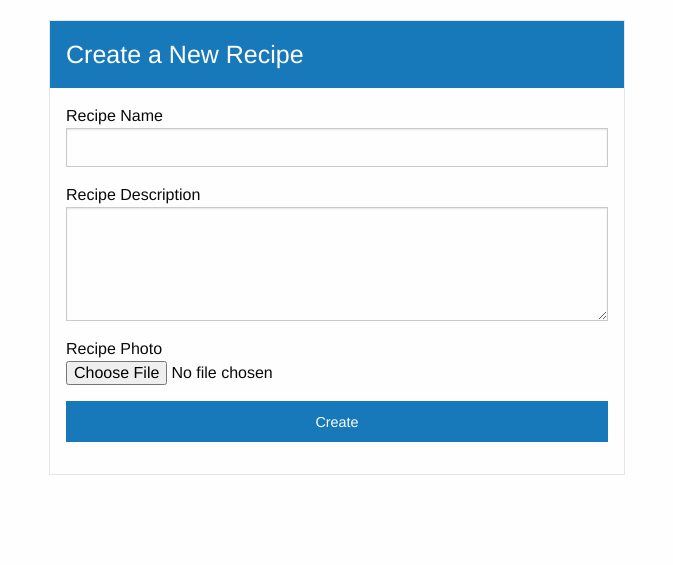
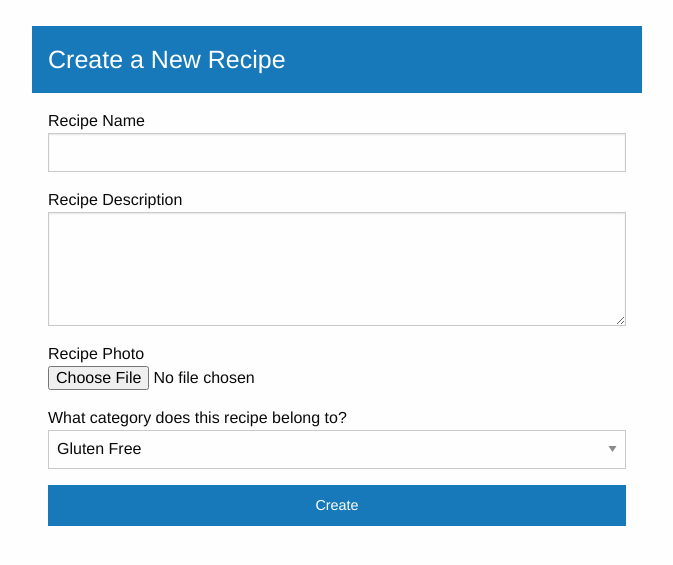
Before and after one commit to ChicoState/Revercipe, a Django app: page /create_recipe/ in a window 1280 px wide. Shown: the part 55-620 px from the top of the page, without its empty margins (303-976 px from the left). Run offline with Django 3.2, Linux system fonts and the light colour scheme; some libraries are stand-ins or nearby versions.

Commit message:
close #53, close #55, User can now add/search by recipe category

```diff
--- a/RevercipeApp/forms.py
+++ b/RevercipeApp/forms.py
@@ -76,27 +76,51 @@ class filter_sidebar_form(forms.Form):
     ingredient_list = []
     ingredient_add = forms.CharField(required=False)
     max_calories = forms.IntegerField(required=False)
+    category_add = forms.CharField(required=False)
+
     def getIngredient(self):
         data=self.cleaned_data["ingredient_add"]
         return data
     def getMaxCals(self):
         data = self.cleaned_data["max_calories"]
         return data
+    def getCategory(self):
+        data = self.cleaned_data["category_add"]
+        return data
 
 class RecipeForm(forms.Form):
+    CATEGORY_CHOICES=[
+        ('gluten free', 'Gluten Free'),
+        ('vegan', 'Vegan'),
+        ('keto', 'Keto'),
+        ('mediterranean', 'Mediterranean'),
+        ('mexican', 'Mexican'),
+        ('breakfast', 'Breakfast'),
+        ('lunch', 'Lunch'),
+        ('dinner', 'Dinner'),
+        ('brunch', 'Brunch')
+    ]
+
     name = forms.CharField(label='Recipe Name',max_length = 100)
     description = forms.CharField(label='Recipe Description', max_length=500, widget=forms.Textarea(attrs={'rows':4, 'cols':5}))
     image = forms.ImageField(label = 'Recipe Photo', required=False)
+    categories = forms.CharField(label='What category does this recipe belong to?', widget=forms.Select(choices=CATEGORY_CHOICES))
 
-    def save(self, commit=True):
+    def save(self, request, commit=True):
         new_recipe = models.RecipeModel(
             name = self.cleaned_data["name"],
             description = self.cleaned_data["description"],
-            image = self.cleaned_data["image"]
+            image = self.cleaned_data["image"],
+            author = request.user
         )
 
         if commit:
             new_recipe.save()
+            new_category = models.CategoryModel(name=self.cleaned_data["categories"])
+            new_category.save()
+            new_category.recipes.set(models.RecipeModel.objects.filter(pk=new_recipe.id))
+            new_category.save()
+
         return new_recipe
 
 class IngredientForm(forms.Form):
--- a/RevercipeApp/static/css/app.css
+++ b/RevercipeApp/static/css/app.css
@@ -36,6 +36,7 @@
     float: right;
     margin-right: 2%;
 }
+
 .add_i_6
 {
     width: 49%;
@@ -48,11 +49,29 @@
     width: 49%;
     margin-top: 1%;
 }
+
 .bg_1779ba
 {
     background-color: #1779ba;
 }
+
 .center
 {
     align-content: center;
 }
+
+.mt-2{
+    margin-top:2%;
+}
+
+.bg-color{
+    background-color: #1779ba;
+}
+
+.ac-center {
+    align-content: center;
+}
+
+.col-white{
+    color: white;
+}
--- a/RevercipeApp/templates/base.html
+++ b/RevercipeApp/templates/base.html
@@ -9,7 +9,7 @@
 
     <title>Revercipe</title>
     <link rel="stylesheet" href="{% static 'css/foundation.css' %}">
-    <link rel="stylesheet" href="{% static 'css/app.css' %}">
+    <link rel="stylesheet" type="text/css" href="{%static "css/app.css" %}">
     <!-- <link rel="stylesheet" href="//code.jquery.com/ui/1.12.1/themes/base/jquery-ui.css"> -->
 
     {% block css %}
@@ -70,6 +70,7 @@
   {% block content %}
   {% endblock content %}
   {% endblock body %}
+
   </body>
 
   <script type="text/javascript" src="{% static '/js/app.js' %}"></script>
--- a/RevercipeApp/templates/create_recipe.html
+++ b/RevercipeApp/templates/create_recipe.html
@@ -2,13 +2,16 @@
 {% load static %}
 {% block content %}
 
-<div class="card" style="width: 45%; align-content: center;  margin: 0 auto;
-                                     margin-top: 20px;    float: none;">
-    <div class="card-divider" style="background-color: #1779ba;">
-      <h4 style="color: white;">Create a New Recipe</h4>
+
+
+<div class="grid-x grid-padding-x mt-2">
+  <div class="large-6 large-offset-3 cell">
+
+    <div class="card-divider bg-color">
+      <h4 class="col-white">Create a New Recipe</h4>
     </div>
 
-    <div class="card-section" style="align-content: center; ">
+    <div class="card-section">
         <form action = "/create_recipe/" enctype="multipart/form-data" method="POST">
             {% csrf_token %}
             {{form.name.label}}
@@ -19,6 +22,9 @@
 
             {{form.image.label}}
             {{form.image}}
+
+            {{form.categories.label}}
+            {{form.categories}}
 
             <input type = "submit" class="button expanded" value="Create" />
         </form>
--- a/RevercipeApp/templates/registration/login.html
+++ b/RevercipeApp/templates/registration/login.html
@@ -1,6 +1,7 @@
 {% extends "base.html" %}
 {% load static %}
 {% block content %}
+
 <div class="grid-x grid-padding-x">
   <div class="large-4 medium-4 small-12 large-offset-4 medium-offset-4 cell">
     <h4 class="text-center">Login</h4>
--- a/RevercipeApp/views.py
+++ b/RevercipeApp/views.py
@@ -25,9 +25,18 @@ def index(request):
 
     if(not request.session.has_key("ingredients")):
         request.session["ingredients"] = []
+
+    if(not request.session.has_key("maxcals")):
+        request.session["ingredients"] = None
+
+    if(not request.session.has_key("categories")):
+        request.session["categories"] = []
+
     if request.GET.get('Clear') == "Clear":
         request.session["ingredients"] = []
         request.session["maxcals"] = None
+        request.session["categories"] = []
+
     if request.method == "GET":
         nav_form = forms.top_search_form(request.GET)
         filter_form = forms.filter_sidebar_form(request.GET)
@@ -54,30 +63,56 @@ def index(request):
                 for ing in ingredientObjects:
                     for recipe in ing.recipes.all():
                         recipes.append(recipe)
+
         if filter_form.is_valid() and request.method== "GET" and 'ingredient_add' in request.GET:
             ingredient = filter_form.getIngredient()
             maxcals = filter_form.getMaxCals()
+            category = filter_form.getCategory()
+
             if(not request.session.has_key("ingredients")):
                 request.session["ingredients"] = []
+
+            if(not request.session.has_key("categories")):
+                request.session["categories"] = []
+
             if len(ingredient) != 0:
                 request.session["ingredients"].append(ingredient)
+
+            if len(category) != 0:
+                request.session["categories"].append(category)
+
             request.session["maxcals"] = maxcals
             recipes = []
+
             for i in request.session["ingredients"]:
                 queryset =  Q(name__icontains=i)
             ingredientObjects = models.IngredientModel.objects.filter(queryset)
-            print(request.session["ingredients"])
+
+            for i in request.session["categories"]:
+                queryset =  Q(name__icontains=i)
+            categoryObjects = models.CategoryModel.objects.filter(queryset)
+
             if(request.session["maxcals"] != None):
                ingredientObjects = models.IngredientModel.objects.filter(calories__lte = maxcals)
+
             for i in ingredientObjects:
                 for recipe in i.recipes.all():
                     recipes.append(recipe)
+
+            for recipe in recipes:
+                for category in categoryObjects:
+                    if recipe not in category.recipes.all():
+                        recipes.remove(recipe)
+
+            filter_form = forms.filter_sidebar_form()
     else:
         request.session["ingredients"] = []
+        request.session["categories"] = []
         filter_form = forms.filter_sidebar_form()
         nav_form = forms.top_search_form()
         res = ""
         type = ""
+
     for recipe in recipes:
         if request.user.is_authenticated:
             favorite = models.Favorite.objects.get_or_create(recipe=recipe, user=request.user)
@@ -107,15 +142,27 @@ def index(request):
                 "rating": total
             }]
 
-    filtered_ingredients = [i for i in request.session["ingredients"]]
+
+    filtered_ingredients = []
+
+    for ingredient in request.session["ingredients"]:
+        if ingredient not in filtered_ingredients:
+            filtered_ingredients.append(ingredient)
+
+    filtered_categories = []
+
+    for category in request.session["categories"]:
+        if category not in filtered_categories:
+            filtered_categories.append(category)
+
     context = {
         "Title": "Recipes",
         "Recipes": recipe_list["recipes"],
-        #"form": form,
         "navForm": nav_form,
         "filter_form": filter_form,
         "authenticated": request.user.is_authenticated,
         "filtered_ingredients": filtered_ingredients,
+        "filtered_categories": filtered_categories
     }
 
     return render(request, "index.html", context=context)
@@ -256,12 +303,7 @@ def create_recipe(request):
         if request.user.is_authenticated:
             form_instance = forms.RecipeForm(request.POST, request.FILES)
             if form_instance.is_valid():
-                new_recipe = models.RecipeModel(name=form_instance.cleaned_data["name"])
-                new_recipe.name = form_instance.cleaned_data["name"]
-                new_recipe.description = form_instance.cleaned_data["description"]
-                new_recipe.image = form_instance.cleaned_data["image"]
-                new_recipe.author = request.user
-                new_recipe.save()
+                new_recipe = form_instance.save(request)
                 return redirect("/add_ingredient/" + str(new_recipe.id) + "/")
         else:
             form_instance = forms.RecipeForm()
```
Also changed, not shown: RevercipeApp/templates/index.html (+16 -2 lines), RevercipeApp/templates/profile.html (+5 -8 lines).
